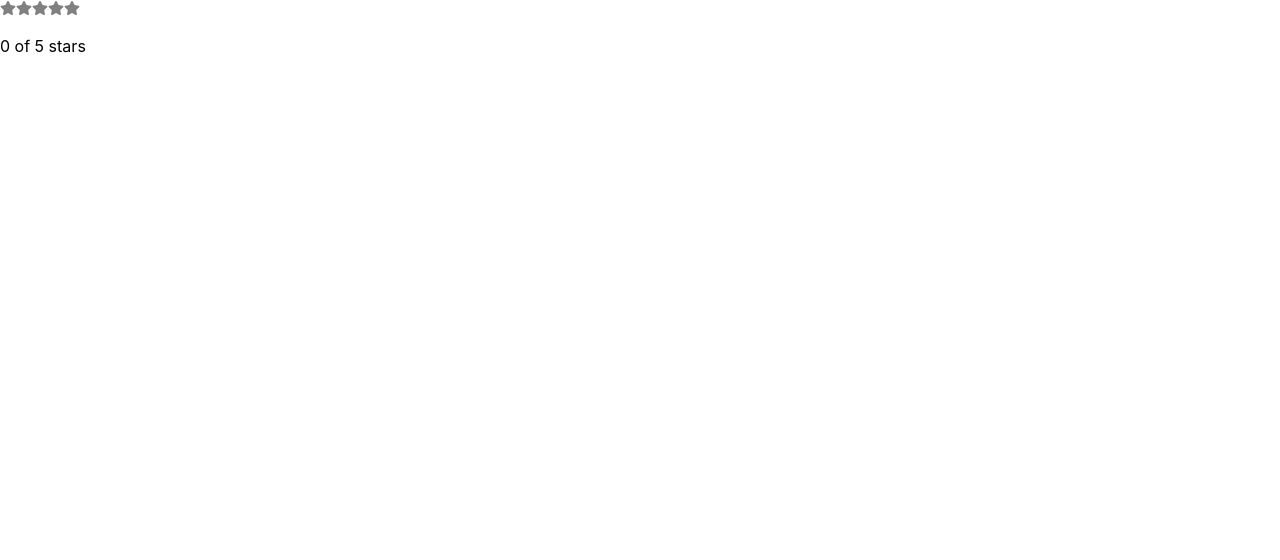
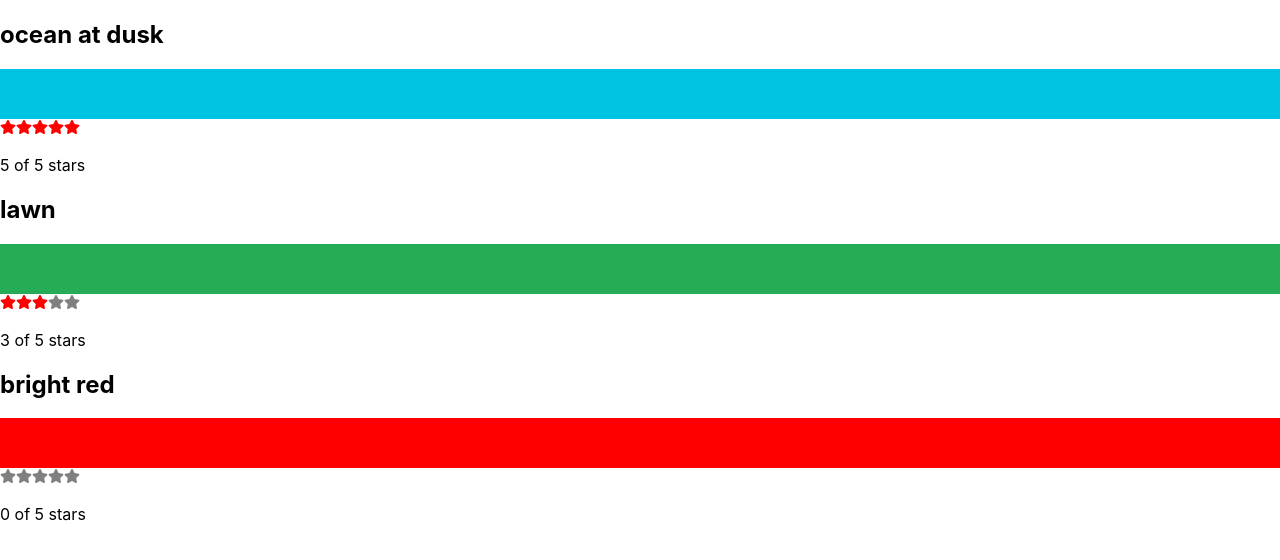
Before and after one commit to Ky-blue/Reacthandson_chap6, a React (Create React App) app: page / in a window 1280 px wide. Shown: the top 560 px of the page. Built offline with nearby package versions, Linux system fonts and the light colour scheme.

Commit message:
データを取得しそれをコンポーネントにプロップスで引き渡し、各色が描画された。ステートを変更できないため、次は6.2.2から

```diff
--- a/src/App.js
+++ b/src/App.js
@@ -1,9 +1,11 @@
-import logo from './logo.svg';
 import './App.css';
-import StarRating from './StarRating';
+import React, { useState } from "react";
+import colorData from "./color-data.json";
+// import StarRating from './StarRating';
+import ColorList from './ColorList';
 
-function App() {
-  return <StarRating />;
+
+export default function App() {
+  const [colors] = useState(colorData);
+  return <ColorList colors={colors} />;
 }
-
-export default App;
--- /dev/null
+++ b/src/Color.js
@@ -0,0 +1,11 @@
+import StarRating from "./StarRating";
+
+export default function Color({ title, color, rating }) {
+  return (
+    <section>
+      <h1>{title}</h1>
+      <div style={{ height: 50, backgroundColor: color }} />
+      <StarRating selectedStars={rating} />
+    </section>
+  );
+}
--- /dev/null
+++ b/src/ColorList.js
@@ -0,0 +1,12 @@
+import Color from "./Color";
+
+export default function ColorList({ colors = [] }) {
+  if(!colors.length) return <div>No Colors Listed.</div>;
+  return (
+    <div>
+      {
+        colors.map(color => <Color keyh={color.id} {...color} />)
+      }
+    </div>
+  );
+}
--- a/src/StarRating.js
+++ b/src/StarRating.js
@@ -1,13 +1,11 @@
 import React, { useState } from "react";
 import { Star } from "./Star";
 
-export default function StarRating({ totalStars = 5 }) {
-  const [selectedStars, setSelectedStars] = useState(0);
-
+export default function StarRating({ selectedStars = 3, totalStars = 5 }) {
   return (
     <>
       {[...Array(totalStars)].map((n, i) => (
-        <Star key={i} selected={selectedStars > i} onSelect={() => setSelectedStars(i + 1)} />
+        <Star key={i} selected={selectedStars > i} />
       ))}
       <p>
         {selectedStars} of {totalStars} stars
--- /dev/null
+++ b/src/color-data.json
@@ -0,0 +1,20 @@
+[
+  {
+    "id": "0175d1f0-a8c6-41bf-8d02-df5734d829a4",
+    "title": "ocean at dusk",
+    "color": "#00c4e2",
+    "rating": 5
+  },
+  {
+    "id": "83c7ba2f-7392-4d7d-9e23-35adbe186046",
+    "title": "lawn",
+    "color": "#26ac56",
+    "rating": 3
+  },
+  {
+    "id": "a11e3995-b0bd-4d58-8c48-5e49ae7f7f23",
+    "title": "bright red",
+    "color": "#ff0000",
+    "rating": 0
+  }
+]
```
